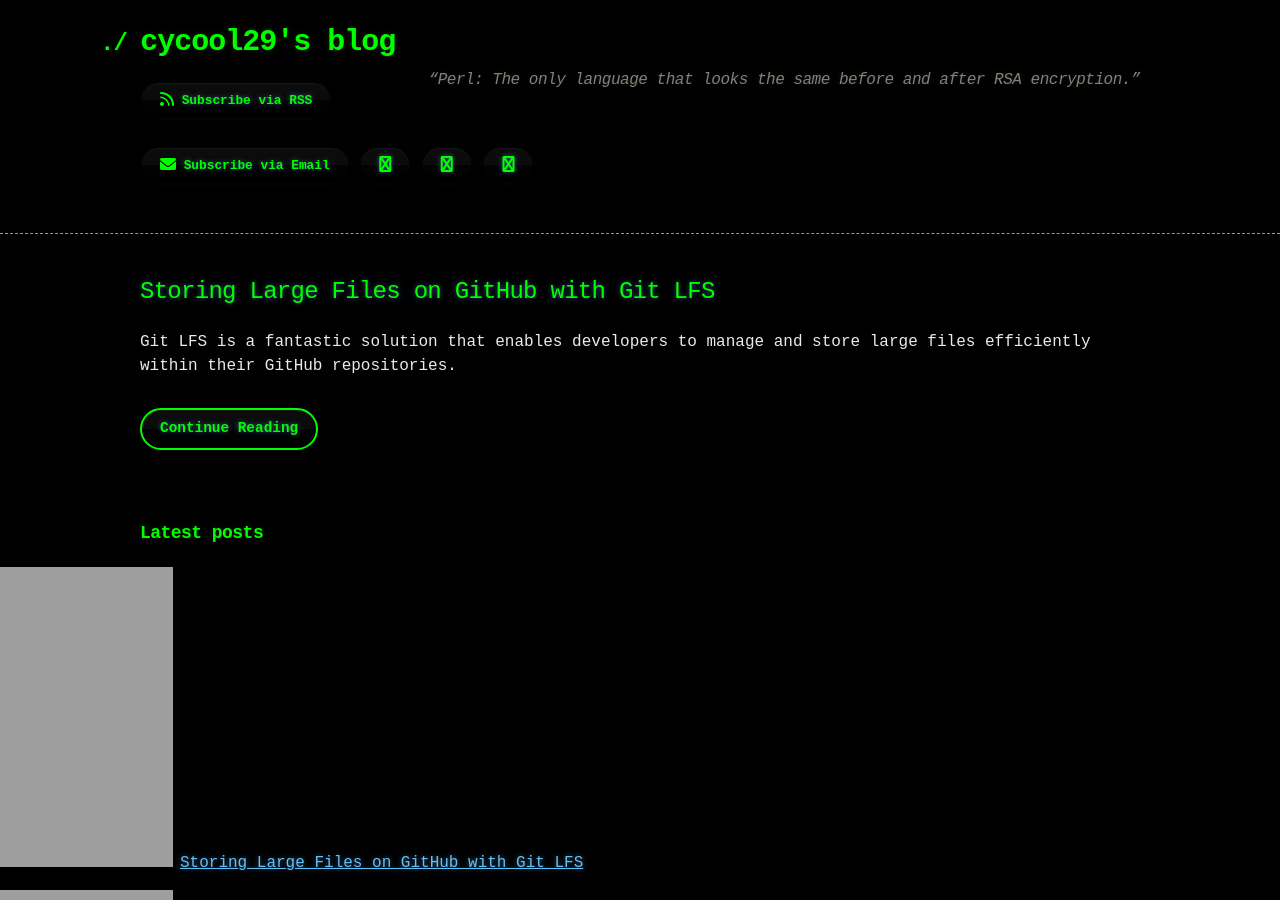
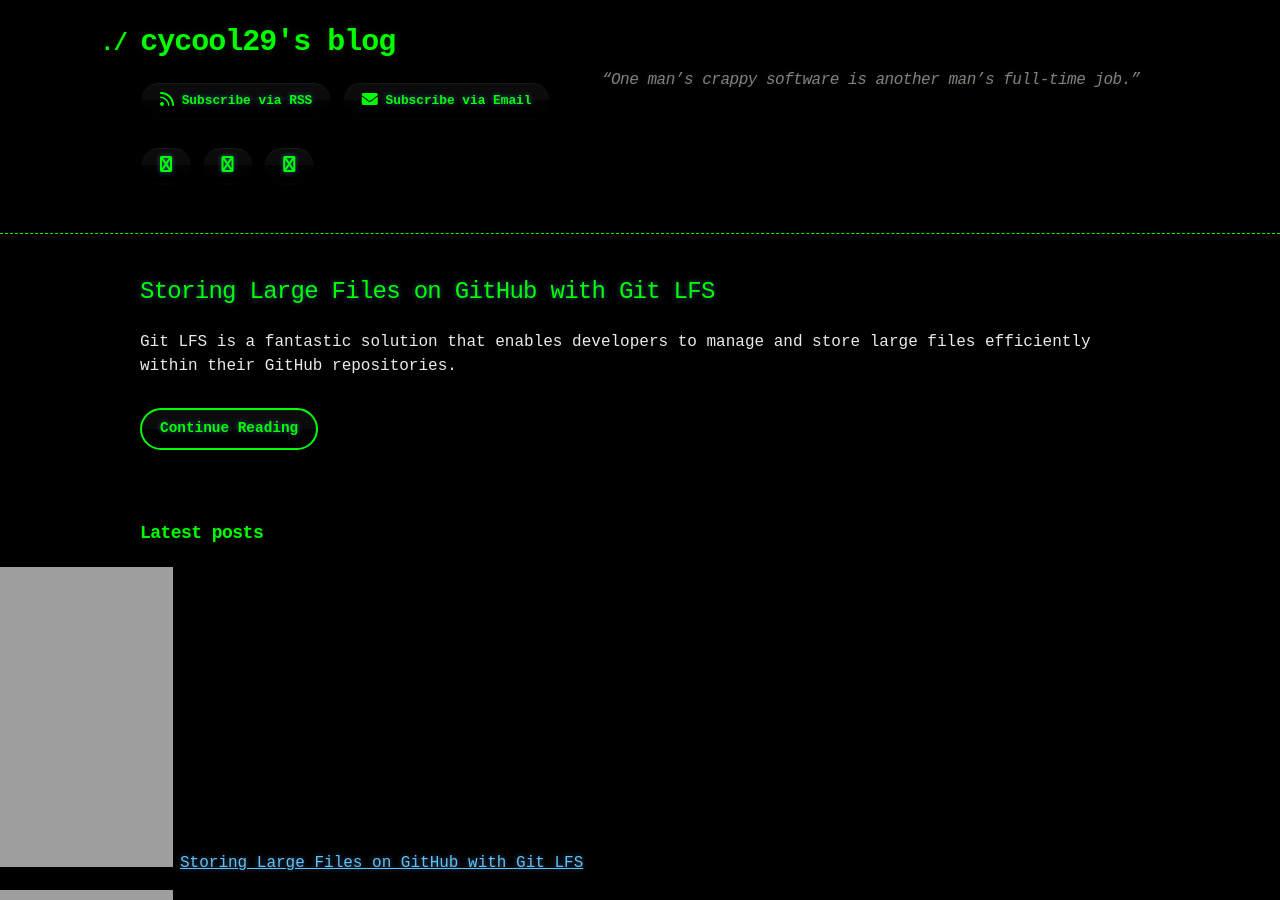
Before and after one commit to cycool29/cycool29.github.io, a Jekyll site: the page built from index.md, in a window 1280 px wide and 900 px high. Built offline with Jekyll 4.4.1, drawn with Linux system fonts in a browser that asks for light colours; a style sheet for code colours, icons or effects is not loaded.

Commit message:
Update quotes

```diff
--- a/_config.yml
+++ b/_config.yml
@@ -1,5 +1,5 @@
 title: cycool29's blog
-description: "“Perl: The only language that looks the same before and after RSA encryption.” "
+description: "“One man’s crappy software is another man’s full-time job.” "
 bio: A high school student. Intermediate in Python, Git, Bash. Learning JavaScript. He/Him. "
 author: cycool29
 url: https://cycool29.github.io
```
